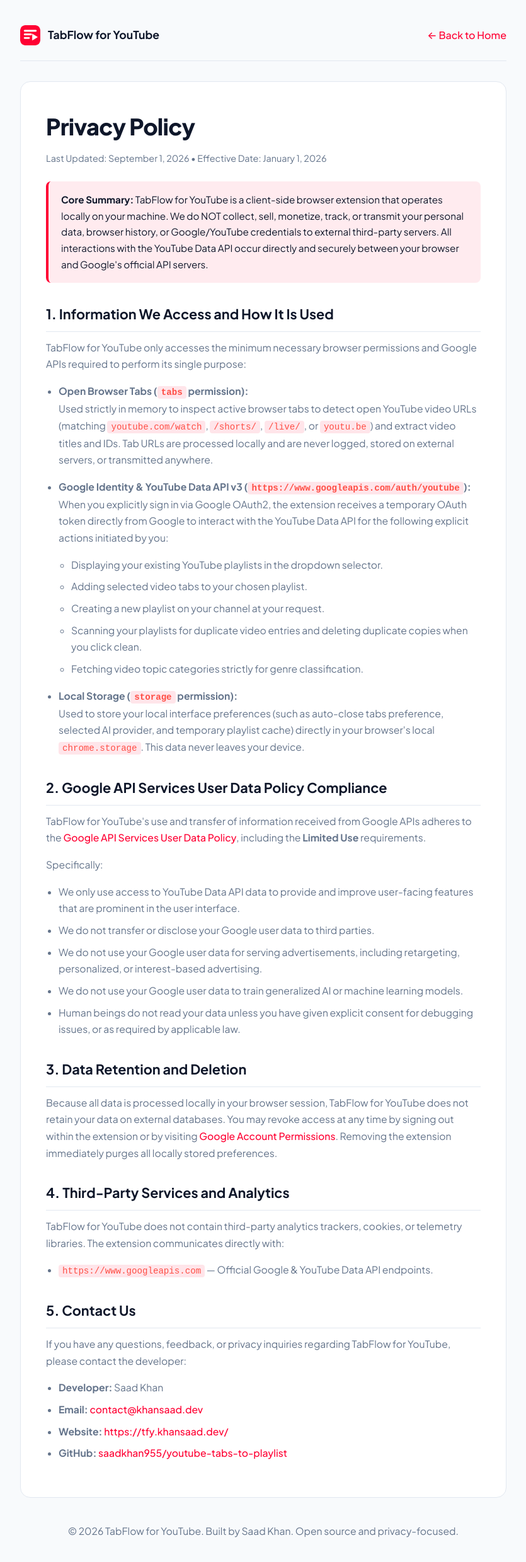
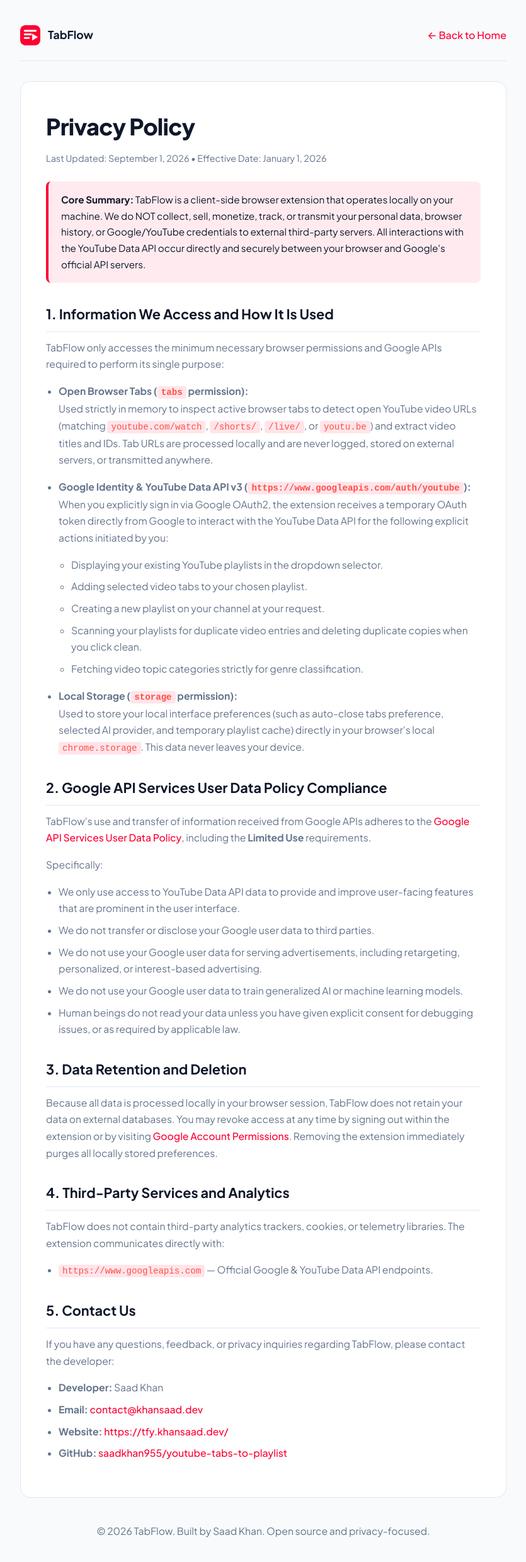
Before and after one commit to saadkhan955/tabflow, a browser extension: page privacy.html in a window 1280 px wide. Shown: the whole page at 63% size, without its empty margins (222-1057 px from the left). Drawn offline with Linux system fonts and the light colour scheme.

Commit message:
refactor(brand): update product branding to TabFlow across extension and website

```diff
--- a/privacy.html
+++ b/privacy.html
@@ -3,8 +3,8 @@
 <head>
   <meta charset="UTF-8" />
   <meta name="viewport" content="width=device-width, initial-scale=1.0" />
-  <title>Privacy Policy — TabFlow for YouTube</title>
-  <meta name="description" content="Privacy Policy for TabFlow for YouTube Chrome Extension." />
+  <title>Privacy Policy — TabFlow</title>
+  <meta name="description" content="Privacy Policy for TabFlow Chrome Extension." />
   <link rel="canonical" href="https://tfy.khansaad.dev/privacy.html" />
 
   <meta name="theme-color" content="#ff0033" />
@@ -171,8 +171,8 @@
   <div class="container">
     <nav class="navbar">
       <a href="index.html" class="brand">
-        <img src="icons/icon-48.png" alt="TabFlow for YouTube Logo" />
-        <span>TabFlow for YouTube</span>
+        <img src="icons/icon-48.png" alt="TabFlow Logo" />
+        <span>TabFlow</span>
       </a>
       <a href="index.html">← Back to Home</a>
     </nav>
@@ -182,11 +182,11 @@
       <span class="last-updated">Last Updated: September 1, 2026 • Effective Date: January 1, 2026</span>
 
       <div class="highlight-box">
-        <strong>Core Summary:</strong> TabFlow for YouTube is a client-side browser extension that operates locally on your machine. We do NOT collect, sell, monetize, track, or transmit your personal data, browser history, or Google/YouTube credentials to external third-party servers. All interactions with the YouTube Data API occur directly and securely between your browser and Google's official API servers.
+        <strong>Core Summary:</strong> TabFlow is a client-side browser extension that operates locally on your machine. We do NOT collect, sell, monetize, track, or transmit your personal data, browser history, or Google/YouTube credentials to external third-party servers. All interactions with the YouTube Data API occur directly and securely between your browser and Google's official API servers.
       </div>
 
       <h2>1. Information We Access and How It Is Used</h2>
-      <p>TabFlow for YouTube only accesses the minimum necessary browser permissions and Google APIs required to perform its single purpose:</p>
+      <p>TabFlow only accesses the minimum necessary browser permissions and Google APIs required to perform its single purpose:</p>
       <ul>
         <li><strong>Open Browser Tabs (<code>tabs</code> permission):</strong>
           <p>Used strictly in memory to inspect active browser tabs to detect open YouTube video URLs (matching <code>youtube.com/watch</code>, <code>/shorts/</code>, <code>/live/</code>, or <code>youtu.be</code>) and extract video titles and IDs. Tab URLs are processed locally and are never logged, stored on external servers, or transmitted anywhere.</p>
@@ -207,7 +207,7 @@
       </ul>
 
       <h2>2. Google API Services User Data Policy Compliance</h2>
-      <p>TabFlow for YouTube's use and transfer of information received from Google APIs adheres to the <a href="https://developers.google.com/terms/api-services-user-data-policy" target="_blank">Google API Services User Data Policy</a>, including the <strong>Limited Use</strong> requirements.</p>
+      <p>TabFlow's use and transfer of information received from Google APIs adheres to the <a href="https://developers.google.com/terms/api-services-user-data-policy" target="_blank">Google API Services User Data Policy</a>, including the <strong>Limited Use</strong> requirements.</p>
       <p>Specifically:</p>
       <ul>
         <li>We only use access to YouTube Data API data to provide and improve user-facing features that are prominent in the user interface.</li>
@@ -218,16 +218,16 @@
       </ul>
 
       <h2>3. Data Retention and Deletion</h2>
-      <p>Because all data is processed locally in your browser session, TabFlow for YouTube does not retain your data on external databases. You may revoke access at any time by signing out within the extension or by visiting <a href="https://myaccount.google.com/permissions" target="_blank">Google Account Permissions</a>. Removing the extension immediately purges all locally stored preferences.</p>
+      <p>Because all data is processed locally in your browser session, TabFlow does not retain your data on external databases. You may revoke access at any time by signing out within the extension or by visiting <a href="https://myaccount.google.com/permissions" target="_blank">Google Account Permissions</a>. Removing the extension immediately purges all locally stored preferences.</p>
 
       <h2>4. Third-Party Services and Analytics</h2>
-      <p>TabFlow for YouTube does not contain third-party analytics trackers, cookies, or telemetry libraries. The extension communicates directly with:</p>
+      <p>TabFlow does not contain third-party analytics trackers, cookies, or telemetry libraries. The extension communicates directly with:</p>
       <ul>
         <li><code>https://www.googleapis.com</code> — Official Google & YouTube Data API endpoints.</li>
       </ul>
 
       <h2>5. Contact Us</h2>
-      <p>If you have any questions, feedback, or privacy inquiries regarding TabFlow for YouTube, please contact the developer:</p>
+      <p>If you have any questions, feedback, or privacy inquiries regarding TabFlow, please contact the developer:</p>
       <ul>
         <li><strong>Developer:</strong> Saad Khan</li>
         <li><strong>Email:</strong> <a href="mailto:contact@khansaad.dev">contact@khansaad.dev</a></li>
@@ -237,7 +237,7 @@
     </main>
 
     <footer>
-      <p>© 2026 TabFlow for YouTube. Built by Saad Khan. Open source and privacy-focused.</p>
+      <p>© 2026 TabFlow. Built by Saad Khan. Open source and privacy-focused.</p>
     </footer>
   </div>
 
```
Also changed, not shown: index.html (+9 -9 lines), popup/popup.html (+2 -2 lines), terms.html (+9 -9 lines), manifest.json.
